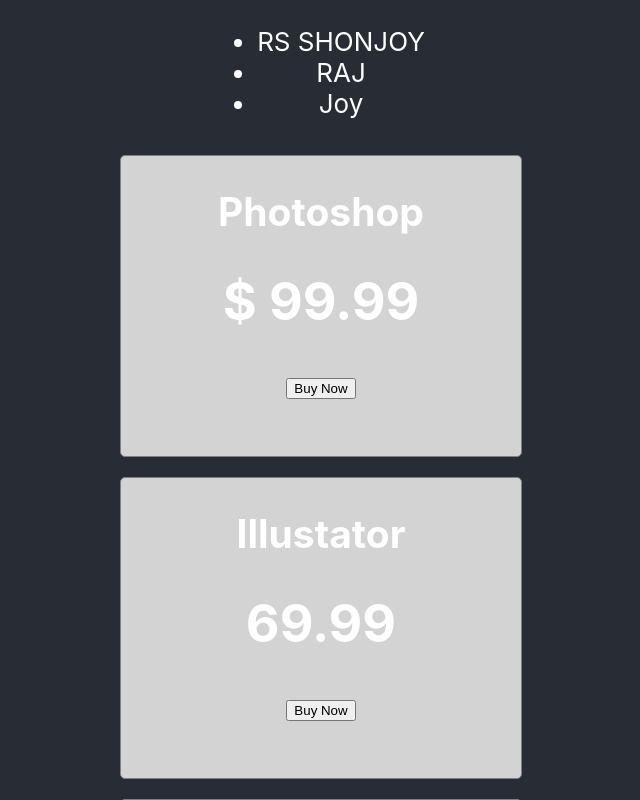
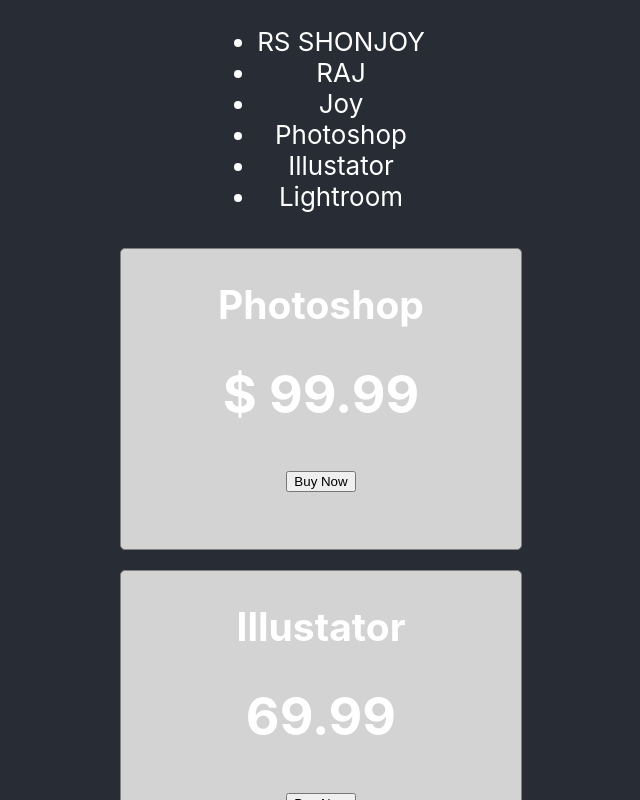
Before and after one commit to rsshonjoy/React, a React (Create React App) app: page / in a window 1280 px wide. Shown: the top 800 px of the page, without its empty margins (319-959 px from the left). Built offline with nearby package versions, Linux system fonts and the light colour scheme.

Commit message:
add list in array objects

```diff
--- a/src/App.js
+++ b/src/App.js
@@ -23,6 +23,9 @@ function App() {
         }
         {/* <li>{students[0]}</li>
         <li>{students[1]}</li> */}
+        {
+          products.map(product => <li>{product.name}</li>)
+        }
       </ul>
       <Product product={products[0]}></Product>
       <Product product={products[1]}></Product>
```
